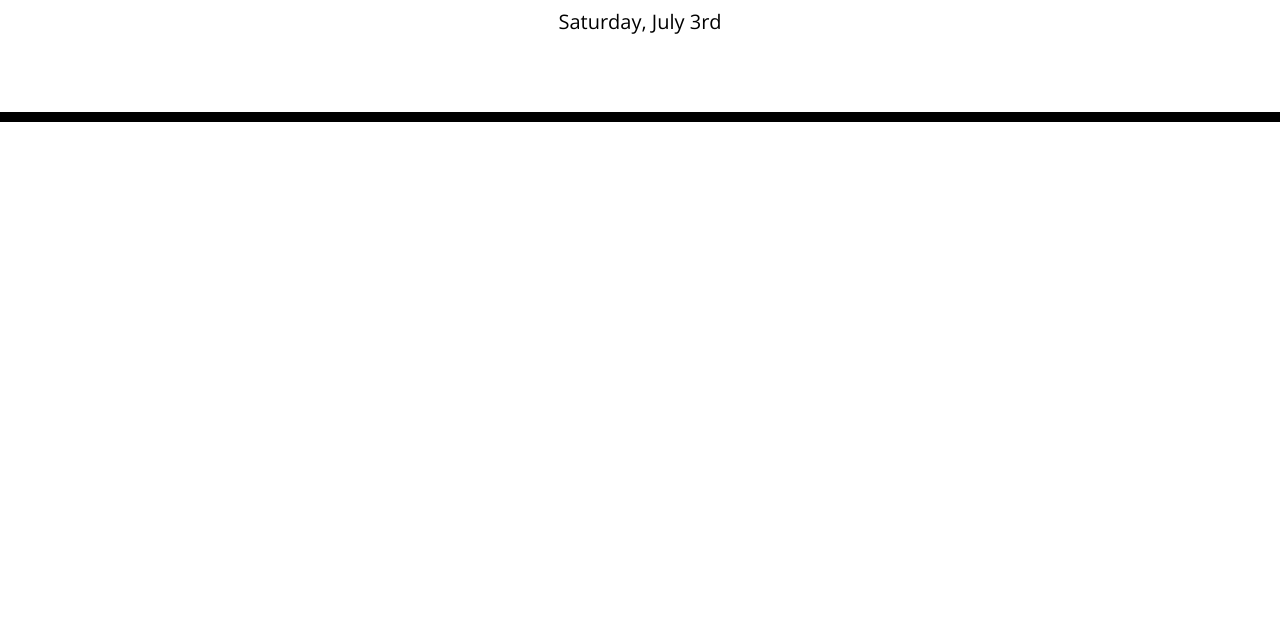
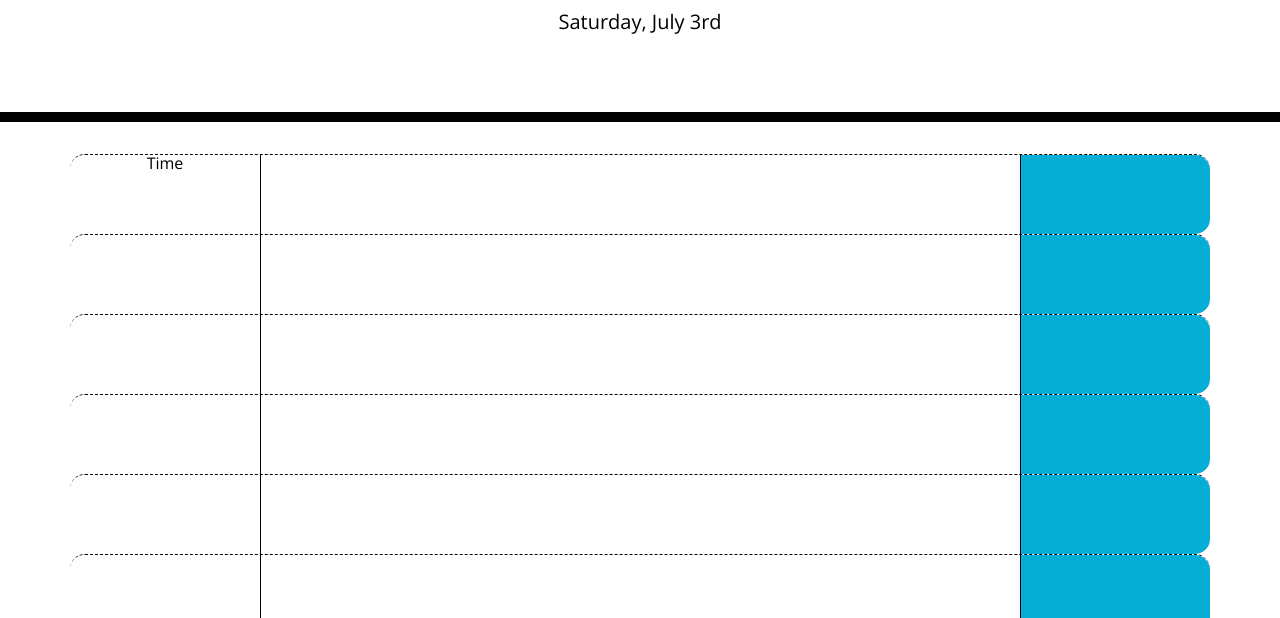
Before and after one commit to tbetti/Work-Day-Scheduler, a plain HTML site: page index.html in a window 1280 px wide. Shown: the part 182-800 px from the top of the page. Drawn offline with nearby package versions, Linux system fonts and the light colour scheme.

Commit message:
Added and designed time blocks

```diff
--- a/Assets/script.js
+++ b/Assets/script.js
@@ -1,5 +1,19 @@
-
-
 // Display current date
 var currentDate = moment().format("dddd, MMMM Do");
 $("#currentDay").text(currentDate);
+
+// Create multiple time blocks:
+for(i=0; i < 10; i++){
+    var container = $(".container");
+    var row = $("<div>").attr("class", "row hour time-block");
+    var time = $("<div>").attr("class", "col-2 column");
+    var column8 = $("<div>").attr("class", "col-8 column");
+    var saveBtn = $("<div>").attr("class", "col-2 column saveBtn");
+    var textArea = $("<textarea>");
+
+    container.append(row);
+    row.append(time);
+    row.append(column8);
+    column8.append(textArea);
+    row.append(saveBtn);
+}
--- a/Assets/style.css
+++ b/Assets/style.css
@@ -11,10 +11,14 @@ textarea {
   color: #000000;
   border-left: 1px solid black;
   padding: 10px;
+
+  /* I added the next parts */
+  width: 100%;;
+  height:100%;
 }
 
 .jumbotron {
-  text-align: center; /* not showing up in browser */
+  text-align: center;
   background-color: transparent;
   color: black;
   border-radius: 0;
@@ -34,6 +38,11 @@ textarea {
   white-space: pre-wrap;
   height: 80px;
   border-top: 1px solid white;
+}
+
+/* I added the next class */
+.column{
+  padding: 0px;
 }
 
 .hour {
--- a/index.html
+++ b/index.html
@@ -30,6 +30,12 @@
     </header>
     <div class="container">
       <!-- Timeblocks go here -->
+        <div class="row hour time-block">
+          <div class="col-2 column">Time</div>
+          <div class="col-8 column"><textarea></textarea></div>
+          <div class="col-2 column saveBtn"></div>
+        </div>
+      </div>
     <script src="https://cdnjs.cloudflare.com/ajax/libs/jquery/3.2.1/jquery.min.js"></script>
     <script src="https://cdnjs.cloudflare.com/ajax/libs/moment.js/2.24.0/moment.min.js"></script>
     <script src="./Assets/script.js"></script>
```
